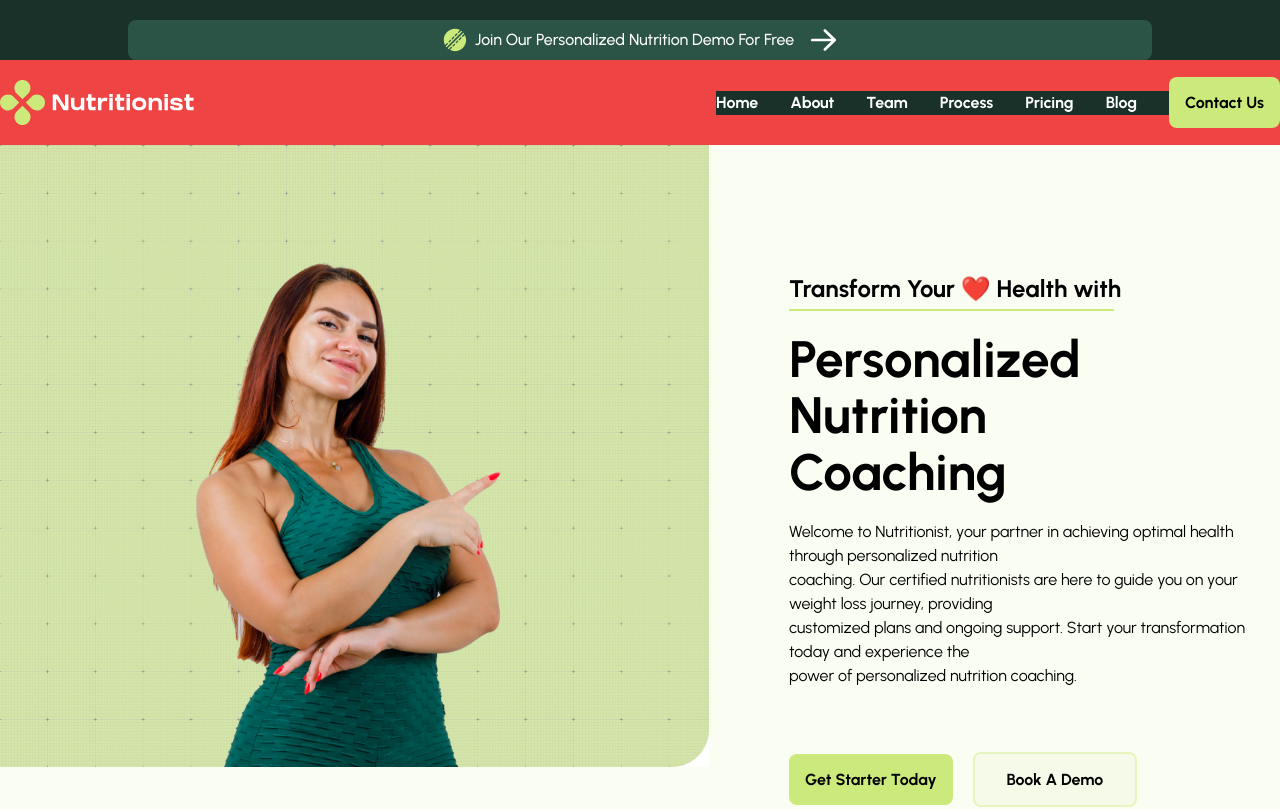
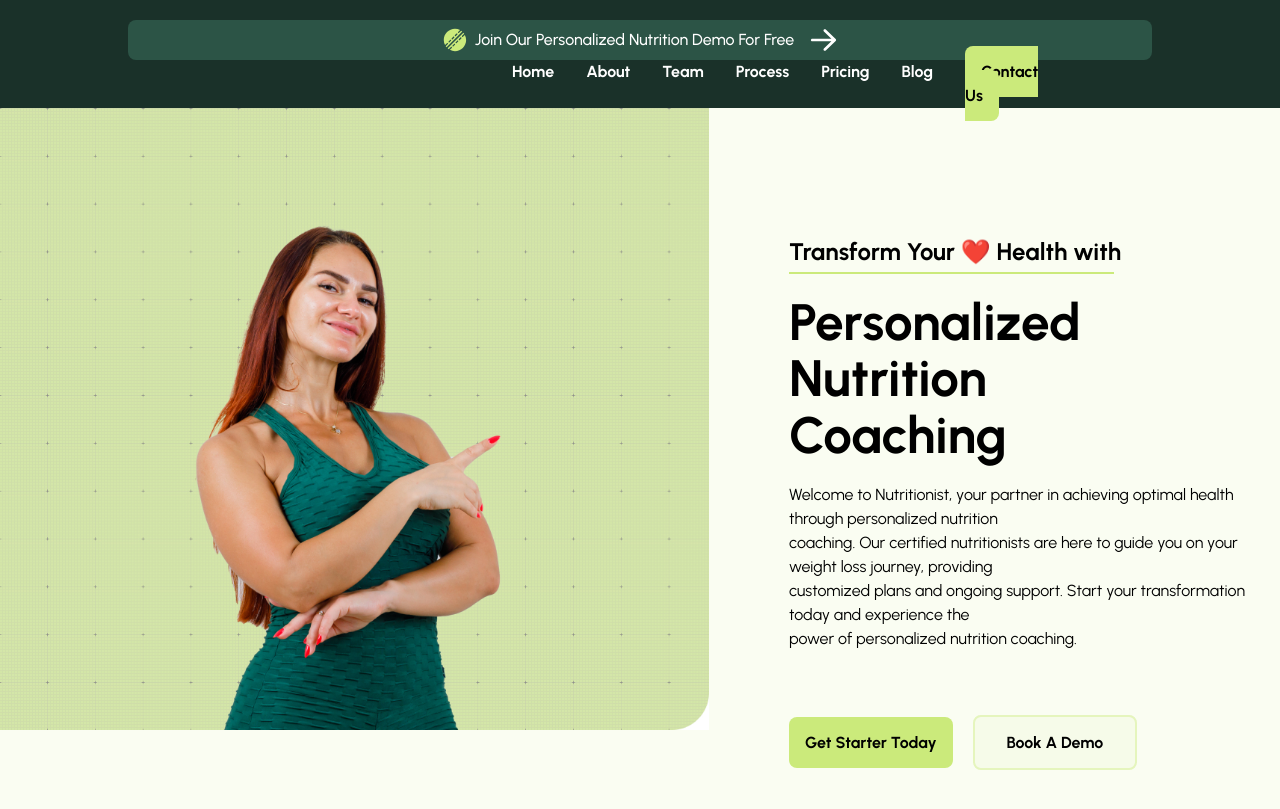
Before and after one commit to SolaKabuta/nutritionist, a React (Vite) app: page / in a window 1280 px wide. Shown: the top 809 px of the page. Built offline with nearby package versions, Linux system fonts and the light colour scheme.

Commit message:
style: navbar width fix

```diff
--- a/src/components/UI/Navbar/Navbar.css
+++ b/src/components/UI/Navbar/Navbar.css
@@ -9,7 +9,7 @@
 }
 
 nav {
-    @apply bg-red-500  flex justify-between items-center gap-56
+    @apply bg-dark-green w-screen px-72 flex justify-between items-center gap-56
 }
 .logo-nav {
     @apply py-5
```
